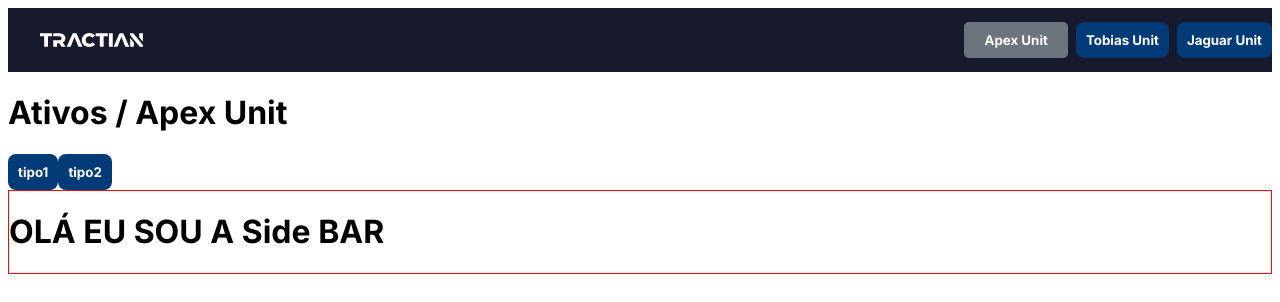
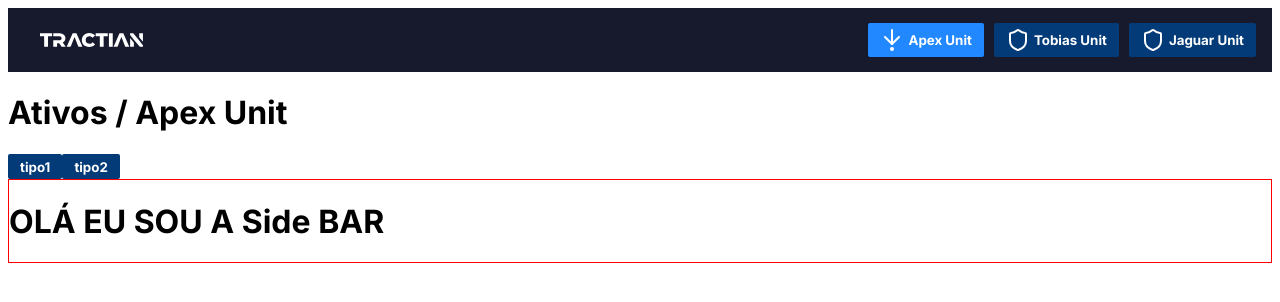
Before and after one commit to luisricarte/challenge-tractian, a React (Create React App) app: page / in a window 1280 px wide. Shown: the top 302 px of the page. Built offline with nearby package versions, Linux system fonts and the light colour scheme.

Commit message:
add top bar

```diff
--- a/package.json
+++ b/package.json
@@ -10,6 +10,7 @@
     "@types/node": "^16.18.108",
     "@types/react": "^18.3.8",
     "@types/react-dom": "^18.3.0",
+    "lucide-react": "^0.446.0",
     "react": "^18.3.1",
     "react-dom": "^18.3.1",
     "react-router-dom": "^6.26.2",
--- a/src/components/button/index.tsx
+++ b/src/components/button/index.tsx
@@ -1,4 +1,4 @@
-import React from "react";
+import React, { ReactChild } from "react";
 import { HTMLButtonProps } from "../../types/html";
 import styles from "./styles.module.css";
 
@@ -7,11 +7,13 @@ type ButtonTypes = "PRIMARY" | "SECONDARY" | "ACTIVE";
 interface IButton extends HTMLButtonProps {
   name: string;
   buttonStyle?: ButtonTypes;
+  icon?: ReactChild;
 }
 
 export const Button: React.FC<IButton> = ({
   name,
   buttonStyle = "PRIMARY",
+  icon,
   ...rest
 }) => {
   const getButtonClass = () => {
@@ -27,7 +29,17 @@ export const Button: React.FC<IButton> = ({
 
   return (
     <button className={getButtonClass()} {...rest}>
-      <span style={{ fontFamily: "Inter", fontWeight: 600 }}>{name}</span>
+      <div
+        style={{
+          display: "flex",
+          justifyContent: "center",
+          alignItems: "center",
+          gap: "0.25rem",
+        }}
+      >
+        {icon}
+        <span style={{ fontFamily: "Inter", fontWeight: 600 }}>{name}</span>
+      </div>
     </button>
   );
 };
--- a/src/components/button/styles.module.css
+++ b/src/components/button/styles.module.css
@@ -2,8 +2,8 @@
   background-color: #023b78;
   color: white;
   border: none;
-  padding: 0.625rem;
-  border-radius: 0.5rem;
+  padding: 0.3rem 0.75rem 0.3rem 0.75rem;
+  border-radius: 0.125rem;
   cursor: pointer;
 }
 
@@ -12,11 +12,10 @@
 }
 
 .button-secondary {
-  background-color: #6c757d;
-  color: white;
-  border: none;
-  padding: 10px 20px;
-  border-radius: 5px;
+  background-color: transparent;
+  border: "1px solid #D8DFE6";
+  padding: 0.3rem 0.75rem 0.3rem 0.75rem;
+  border-radius: 0.125rem;
   cursor: pointer;
 }
 
@@ -25,16 +24,15 @@
 }
 
 .button-active {
-  background-color: #28a745;
+  background-color: #2188ff;
   color: white;
   border: none;
-  padding: 10px 20px;
-  border-radius: 5px;
-  cursor: pointer;
+  padding: 0.3rem 0.75rem 0.3rem 0.75rem;
+  border-radius: 0.125rem;
 }
 
 .button-active:hover {
-  background-color: #218838;
+  background-color: #2188ff;
 }
 
 button:disabled {
--- a/src/components/topbar/index.tsx
+++ b/src/components/topbar/index.tsx
@@ -1,3 +1,4 @@
+import { ArrowDownToDot, Camera, Shield } from "lucide-react";
 import { HTMLDivProps } from "../../types/html";
 import { Button } from "../button";
 import styles from "./styles.module.css";
@@ -10,9 +11,13 @@ export const TopBar: React.FC<ITopBar> = () => {
         <img src="./images/tractian.svg" alt="TRACTIAN" />
       </div>
       <div className={styles.buttonContainer}>
-        <Button name={"Apex Unit"} buttonStyle="SECONDARY" />
-        <Button name={"Tobias Unit"} />
-        <Button name={"Jaguar Unit"} />
+        <Button
+          name={"Apex Unit"}
+          buttonStyle="ACTIVE"
+          icon={<ArrowDownToDot />}
+        />
+        <Button name={"Tobias Unit"} buttonStyle="PRIMARY" icon={<Shield />} />
+        <Button name={"Jaguar Unit"} buttonStyle="PRIMARY" icon={<Shield />} />
       </div>
     </div>
   );
--- a/src/components/topbar/styles.module.css
+++ b/src/components/topbar/styles.module.css
@@ -1,6 +1,5 @@
 .container {
   display: flex;
-  width: "100%";
   justify-content: space-between;
   background-color: #17192d;
   height: 4rem;
@@ -17,5 +16,6 @@
   display: flex;
   align-items: center;
   justify-content: center;
-  gap: 0.5rem;
+  gap: 0.625rem;
+  padding: 1rem;
 }
```
Also changed, not shown: 1 other file (tests, documents, lock files or other folders).
